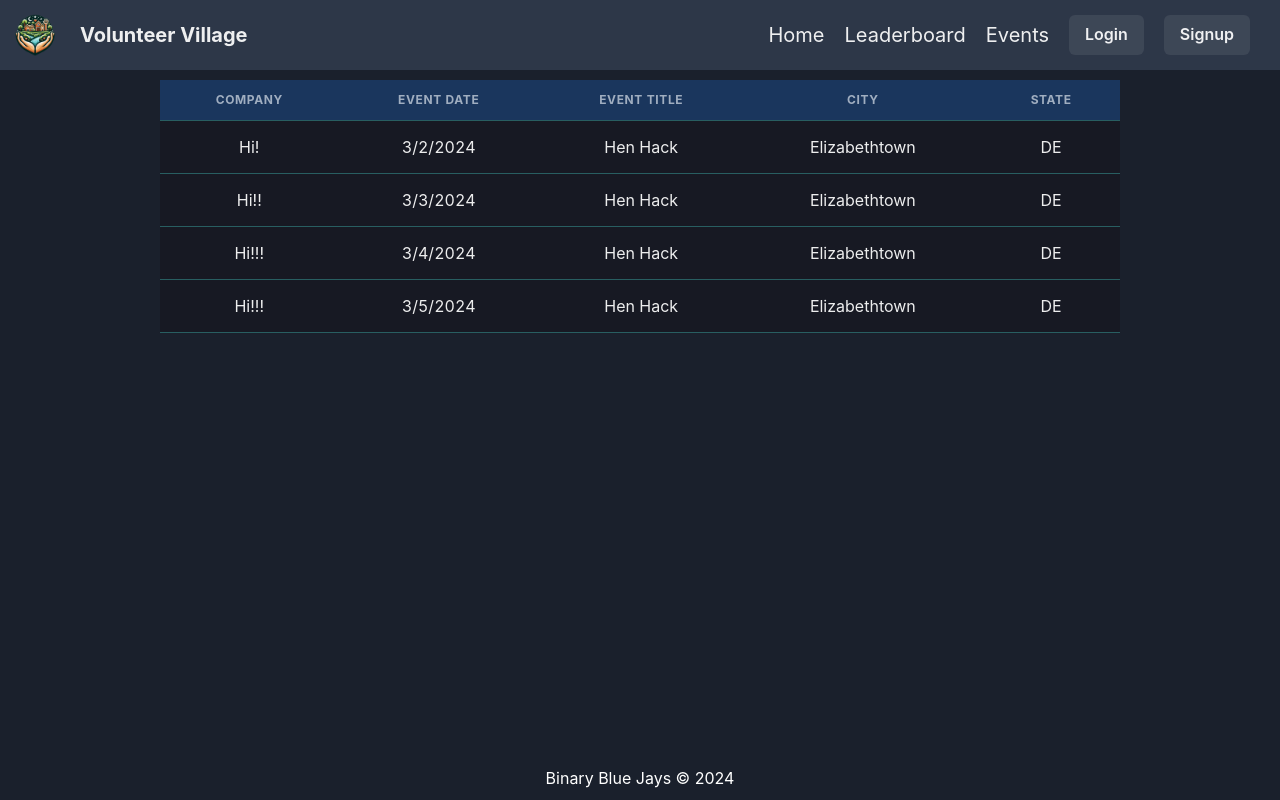
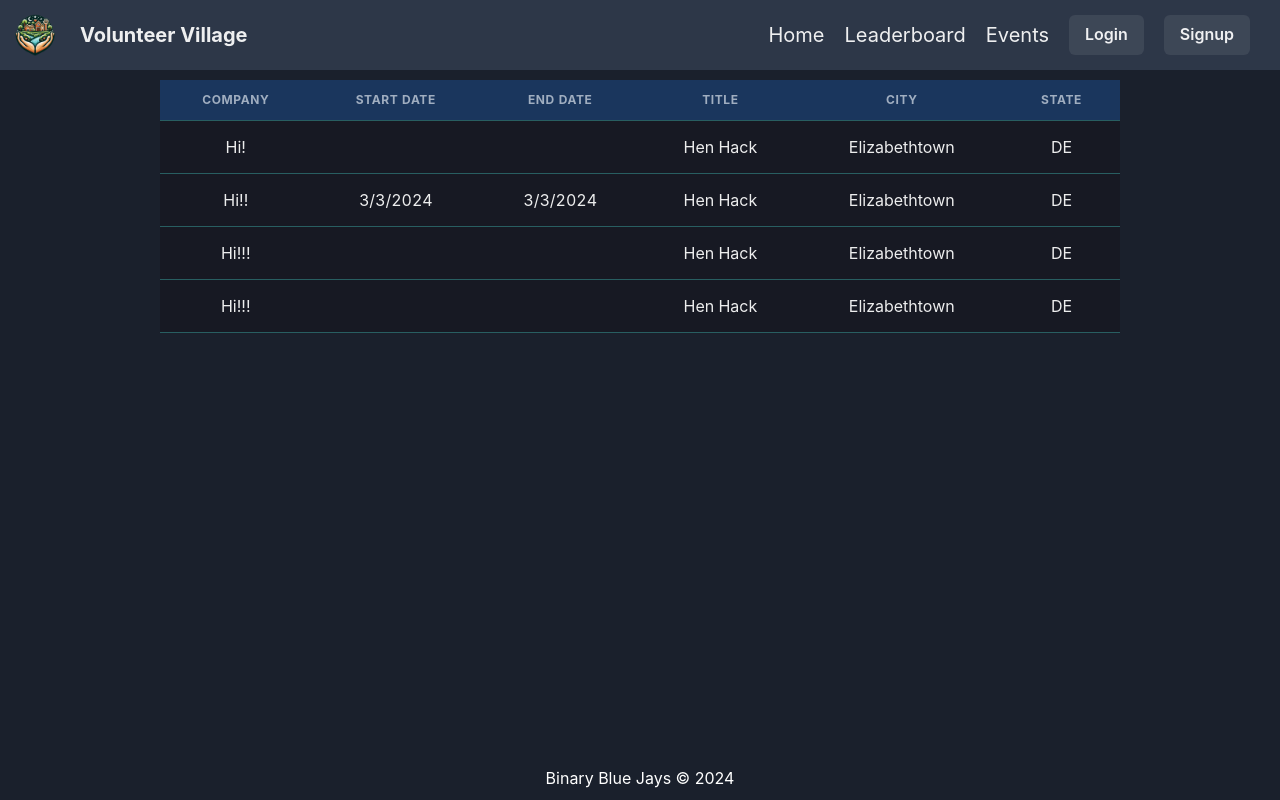
Before and after one commit to Etown-Computer-Science-Club/VolunteerVillage, a React (Vite) app in the folder client/: page /events in a window 1280 px wide. Built offline with nearby package versions, Linux system fonts and the light colour scheme.

Commit message:
Update event date fields in Events component and posts.json

```diff
--- a/client/src/pages/Events.jsx
+++ b/client/src/pages/Events.jsx
@@ -31,8 +31,9 @@ export default function Events() {
           <Thead bg="blue.900">
             <Tr>
               <Th textAlign="center">Company</Th>
-              <Th textAlign="center">Event Date</Th>
-              <Th textAlign="center">Event Title</Th>
+              <Th textAlign="center">Start Date</Th>
+              <Th textAlign="center">End Date</Th>
+              <Th textAlign="center">Title</Th>
               <Th textAlign="center">City</Th>
               <Th textAlign="center">State</Th>
             </Tr>
@@ -42,7 +43,8 @@ export default function Events() {
           {postsData.map((user, index) => (
               <Tr key={index} onClick={() => handleItemClick(index)} _hover={{ backgroundColor: 'blue.600' }} bg="gray.900">
                 <Td textAlign="center">{user.company.name}</Td>
-                <Td textAlign="center">{user.eventDate}</Td>
+                <Td textAlign="center">{user.eventDateStart}</Td>
+                <Td textAlign="center">{user.eventDateEnd}</Td>
                 <Td textAlign="center">{user.title}</Td>
                 <Td textAlign="center">{user.address.city}</Td>
                 <Td textAlign="center">{user.address.state}</Td>
--- a/client/src/posts.json
+++ b/client/src/posts.json
@@ -21,7 +21,8 @@
 			"name": "Hi!!",
 			"logo": "2"
 		},
-		"eventDate": "3/3/2024",
+		"eventDateStart": "3/3/2024",
+		"eventDateEnd": "3/3/2024",
 		"title": "Hen Hack",
 		"description": "Hello World! 3/3",
 		"address": {
```
